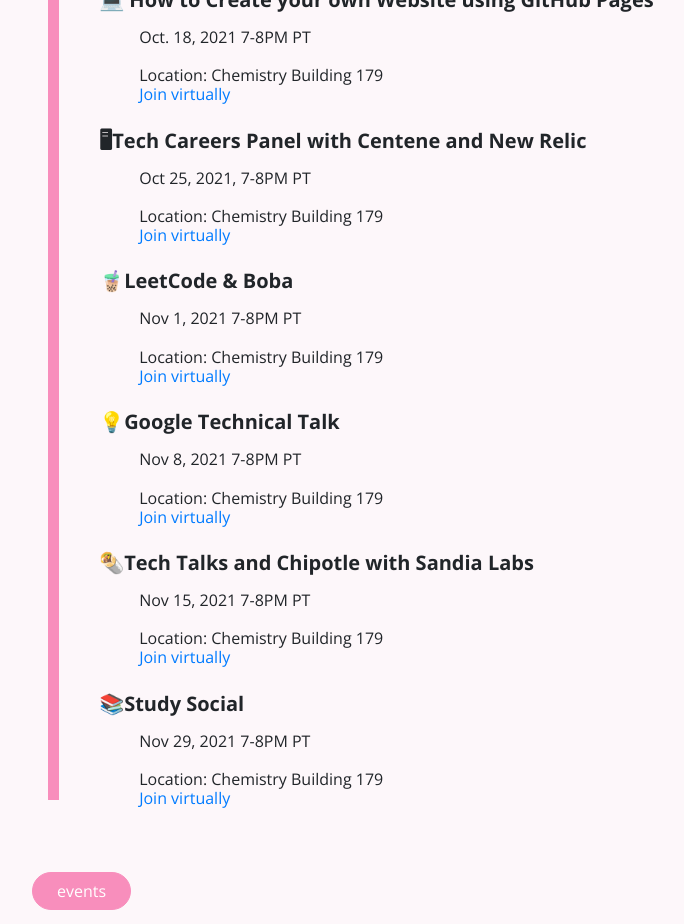
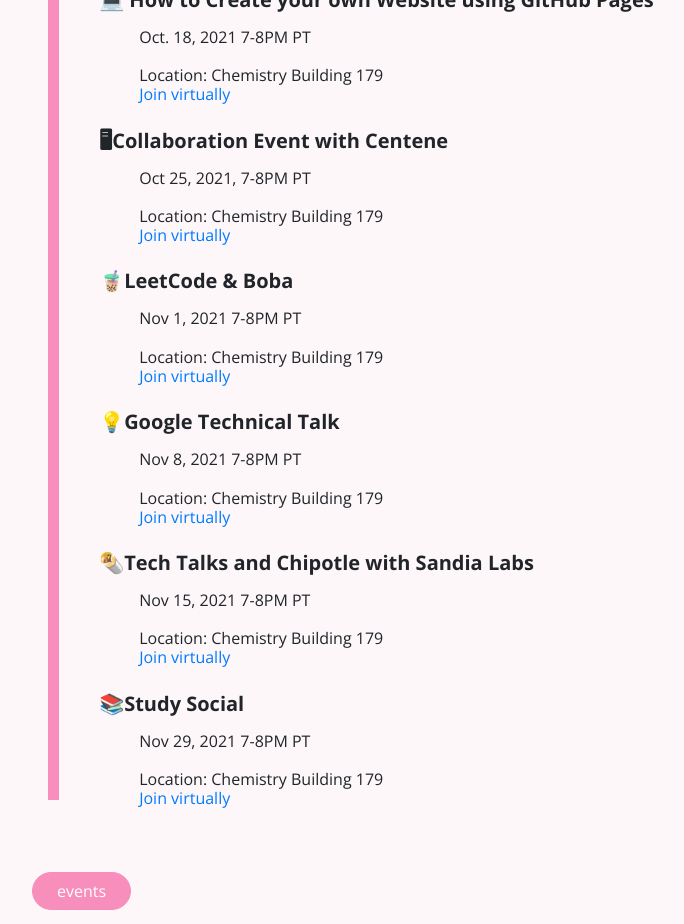
Before and after one commit to daviswics/daviswics.github.io, a React (Create React App) app: page / in a window 1280 px wide. Shown: the part 2220-3144 px from the top of the page, without its empty margins (8-692 px from the left). Built offline with nearby package versions, Linux system fonts and the light colour scheme.

Commit message:
changing events

```diff
--- a/src/components/events/EventList.js
+++ b/src/components/events/EventList.js
@@ -30,7 +30,7 @@
   {
     id: 5,
     date: "Oct 25, 2021, 7-8PM PT",
-    name: "🖥Tech Careers Panel with Centene and New Relic",
+    name: "🖥Collaboration Event with Centene",
     type: "in-person",
     link: "https://tinyurl.com/WomeninCSMeeting"
   },
```
Also changed, not shown: 1 other file (tests, documents, lock files or other folders).
